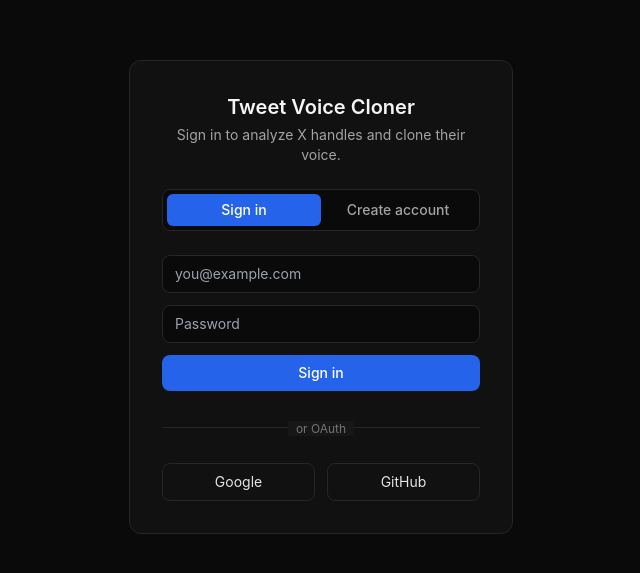
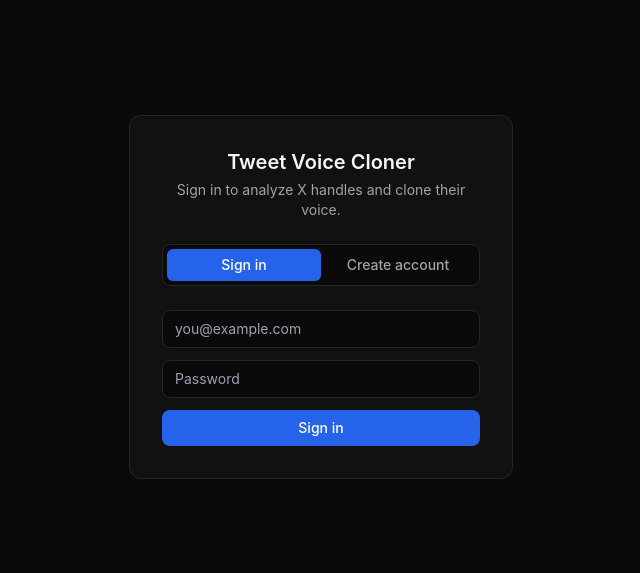
Before and after one commit to yadavabhinav16/x-to-sentiment-analyser, a Next.js app: page /login in a window 1280 px wide. Shown: the part 103-676 px from the top of the page, without its empty margins (319-959 px from the left). Built offline with nearby package versions, Linux system fonts and the light colour scheme.

Commit message:
refactor: remove OAuth providers (Google/GitHub) — email+password auth only

```diff
--- a/src/app/login/page.tsx
+++ b/src/app/login/page.tsx
@@ -94,28 +94,6 @@
               {busy ? "Working…" : tab === "register" ? "Create account" : "Sign in"}
             </button>
           </form>
-
-        <div className="relative text-center">
-          <div className="absolute inset-0 flex items-center"><span className="w-full border-t border-neutral-800" /></div>
-          <span className="relative bg-neutral-900 px-2 text-xs text-neutral-500">or OAuth</span>
-        </div>
-
-        <div className="grid grid-cols-2 gap-3">
-          <button
-            onClick={() => signIn("google", { callbackUrl: "/" })}
-            className="rounded-lg border border-neutral-800 px-3 py-2 text-sm hover:border-neutral-600 disabled:opacity-40"
-            title="Configure GOOGLE_CLIENT_ID/SECRET to enable"
-          >
-            Google
-          </button>
-          <button
-            onClick={() => signIn("github", { callbackUrl: "/" })}
-            className="rounded-lg border border-neutral-800 px-3 py-2 text-sm hover:border-neutral-600 disabled:opacity-40"
-            title="Configure GITHUB_CLIENT_ID/SECRET to enable"
-          >
-            GitHub
-          </button>
-        </div>
       </div>
     </main>
   );
--- a/src/lib/env.ts
+++ b/src/lib/env.ts
@@ -6,10 +6,6 @@
   OPENROUTER_API_KEY: z.string().optional(),
   LLM_MODEL: z.string().default("nvidia/nemotron-3.5-lightning:free"),
   AUTH_SECRET: z.string().default("dev-secret-change-me"),
-  GOOGLE_CLIENT_ID: z.string().optional(),
-  GOOGLE_CLIENT_SECRET: z.string().optional(),
-  GITHUB_CLIENT_ID: z.string().optional(),
-  GITHUB_CLIENT_SECRET: z.string().optional(),
   NODE_ENV: z.enum(["development", "production", "test"]).default("development"),
 });
 
--- a/src/modules/auth/auth.ts
+++ b/src/modules/auth/auth.ts
@@ -1,8 +1,6 @@
 import NextAuth from "next-auth";
 import type { Provider } from "next-auth/providers";
 import Credentials from "next-auth/providers/credentials";
-import Google from "next-auth/providers/google";
-import GitHub from "next-auth/providers/github";
 import { authenticate, findUserByEmail, EMAIL_RE } from "./users";
 import { rateLimit } from "@/lib/rate-limit";
 
@@ -50,13 +48,6 @@
   );
 }
 
-if (process.env.GOOGLE_CLIENT_ID && process.env.GOOGLE_CLIENT_SECRET) {
-  providers.push(Google({ clientId: process.env.GOOGLE_CLIENT_ID, clientSecret: process.env.GOOGLE_CLIENT_SECRET }));
-}
-if (process.env.GITHUB_CLIENT_ID && process.env.GITHUB_CLIENT_SECRET) {
-  providers.push(GitHub({ clientId: process.env.GITHUB_CLIENT_ID, clientSecret: process.env.GITHUB_CLIENT_SECRET }));
-}
-
 declare module "next-auth" {
   interface Session {
     user: { id: string; name?: string | null; email?: string | null };
```
Also changed, not shown: 1 other file (tests, documents, lock files or other folders). Lines whose indentation alone changed are shown as unchanged.
